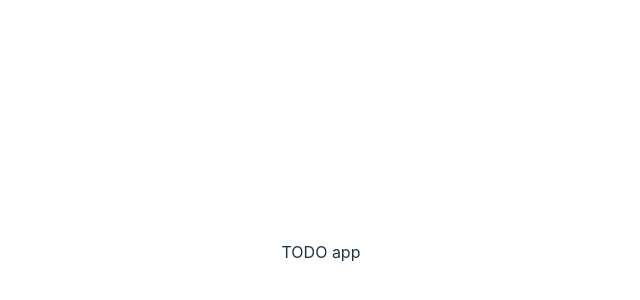
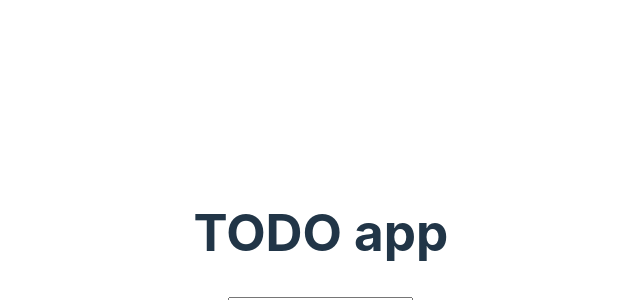
Before and after one commit to aviralrabbit1/notes, a React (Vite) app: page / in a window 1280 px wide. Shown: the part 148-448 px from the top of the page, without its empty margins (319-959 px from the left). Built offline with nearby package versions, Linux system fonts and the light colour scheme.

Commit message:
basic input value change

```diff
--- a/src/App.tsx
+++ b/src/App.tsx
@@ -1,10 +1,16 @@
+import { useState } from 'react';
 import './App.css'
 
 function App() {
+  const [text, settext] = useState("");
   return (
-    <>
-    TODO app
-    </>
+    <div>
+      <h1>
+        TODO app
+      </h1>
+      <input type="text" onChange={(e) => settext(e.target.value)} />
+      <p>{text} </p>
+    </div>
   )
 }
 
```
